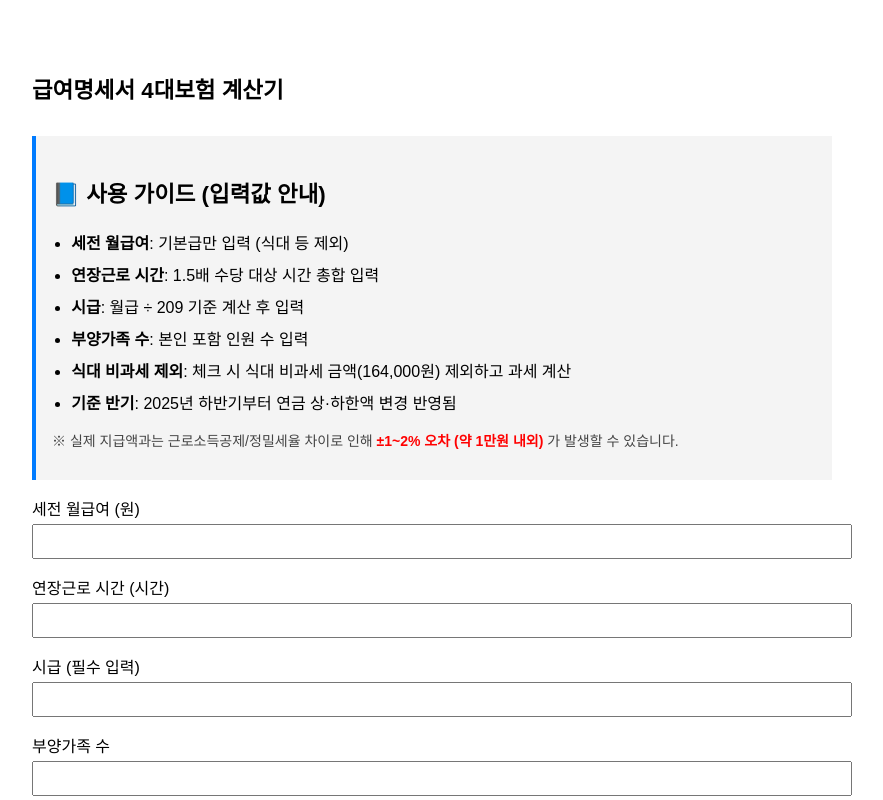
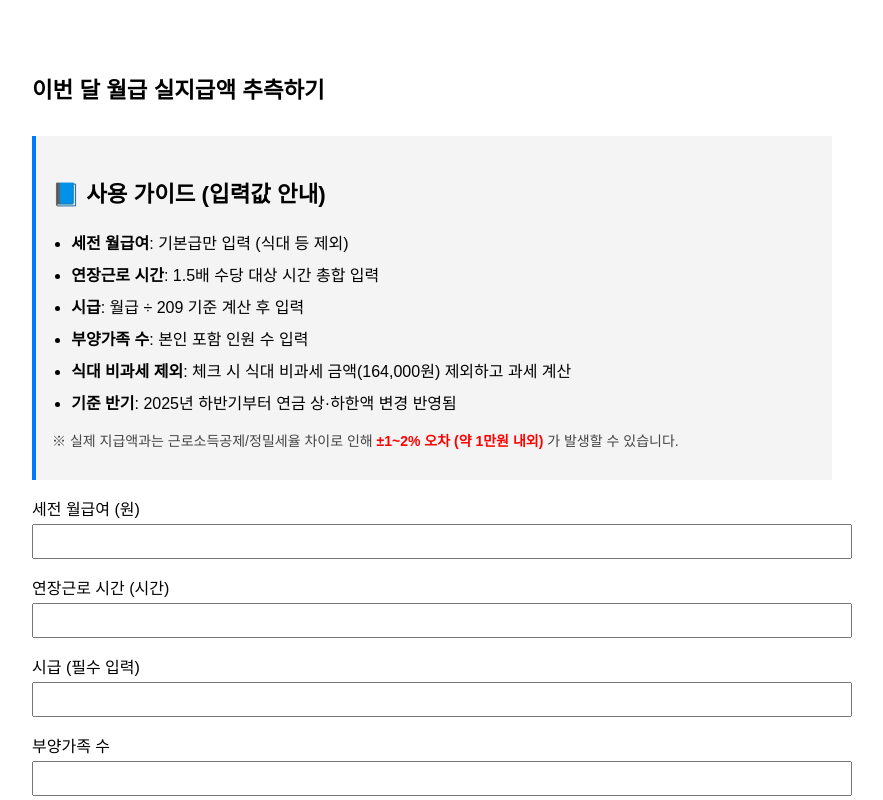
Before and after one commit to Radol-s/salary-calculator, a plain HTML site: page index.html in a window 1280 px wide. Shown: the top 800 px of the page, without its empty margins (208-1091 px from the left). Drawn offline with Linux system fonts and the light colour scheme.

Commit message:
Update index.html
Title, Header 값 수정

```diff
--- a/index.html
+++ b/index.html
@@ -3,7 +3,7 @@
 <html lang="ko">
 <head>
   <meta charset="UTF-8">
-  <title>이번 달도 야근했어, 그래서 총 얼마 받지?</title>
+  <title>하하 난 이번 달도 야근했어</title>
   <meta name="viewport" content="width=device-width, initial-scale=1.0">
   <style>
     body { font-family: sans-serif; max-width: 800px; margin: 2rem auto; padding: 1rem; }
@@ -19,7 +19,7 @@
   </style>
 </head>
 <body>
-  <h2>급여명세서 4대보험 계산기</h2>
+  <h2>이번 달 월급 실지급액 추측하기</h2>
 
   <div class="note">
     <h3>📘 사용 가이드 (입력값 안내)</h3>
```
